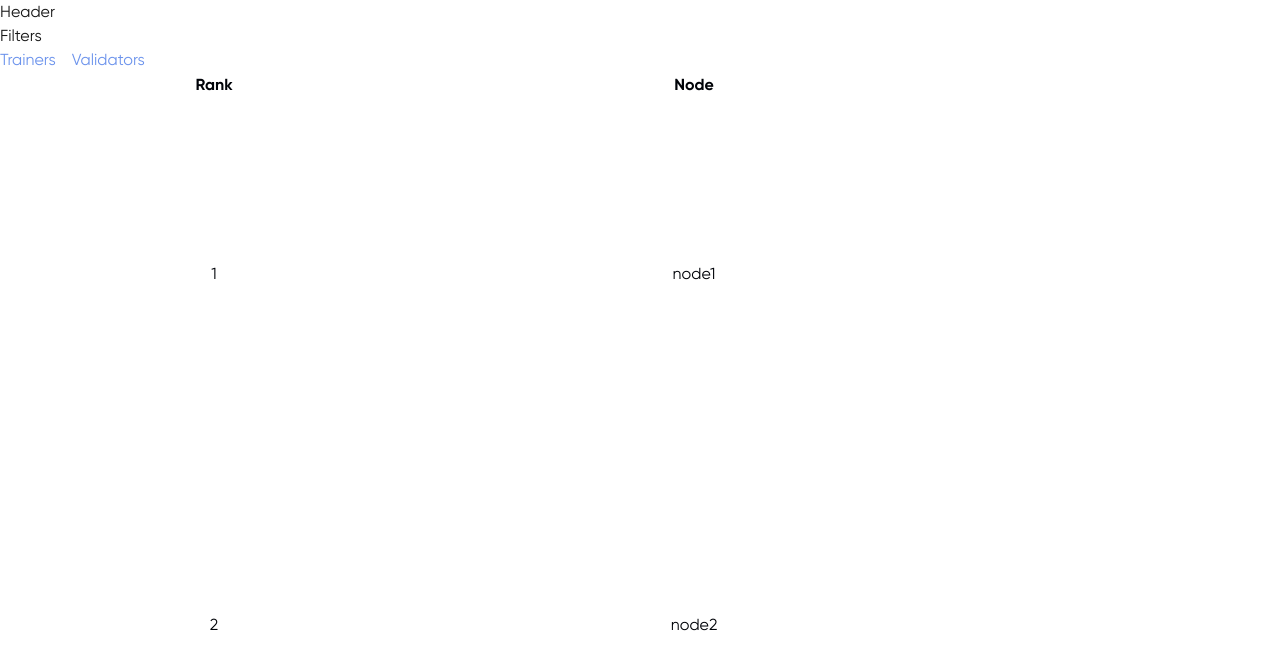
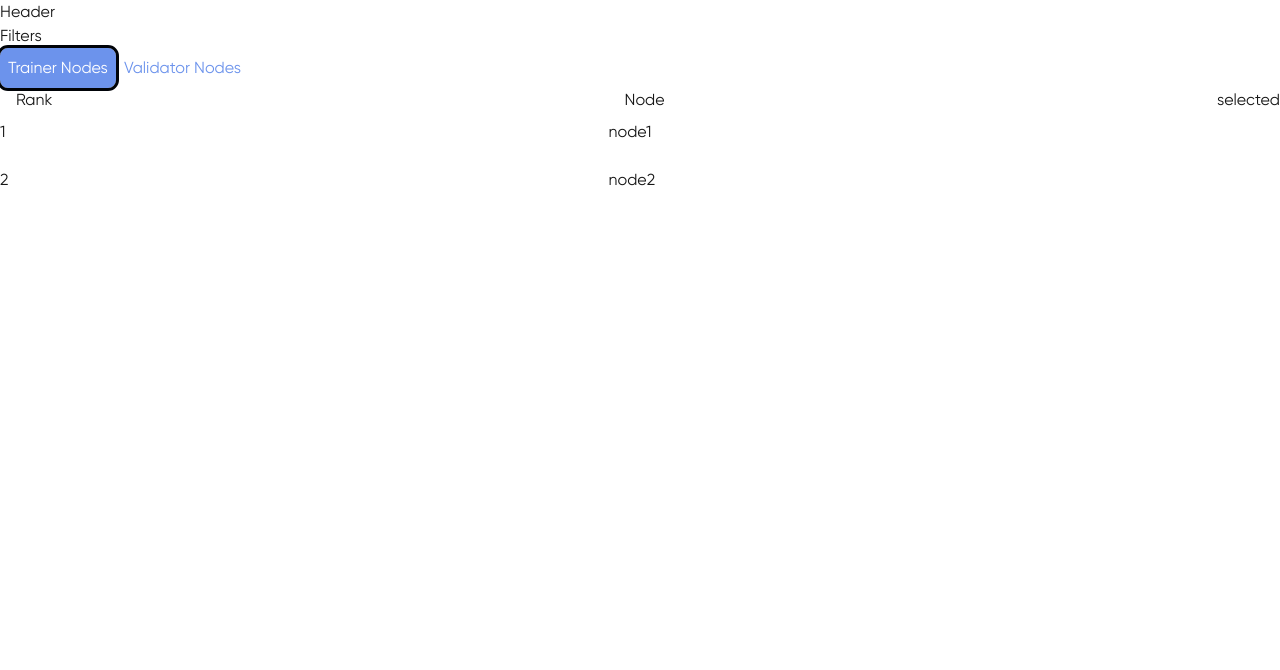
Before and after one commit to flock-io-app/flockly, a Next.js app: page / in a window 1280 px wide. Shown: the top 670 px of the page. Built offline with nearby package versions, Linux system fonts and the light colour scheme.

Commit message:
Add radio buttons

```diff
--- a/src/app/components/Button.tsx
+++ b/src/app/components/Button.tsx
@@ -1,14 +1,18 @@
 import React from "react";
 
-function Button({ label, onClick }) {
+interface ButtonProps {
+  label: string;
+  handler: () => void;
+}
+const Button: React.FC<ButtonProps> = ({ label, handler }) => {
   return (
     <button
       className="text-FlockBlue hover:rounded-lg hover:outline hover:outline-FlockBlue"
-      onClick={onClick}
+      onClick={handler}
     >
       {label}
     </button>
   );
-}
+};
 
 export default Button;
--- a/src/app/components/Index.tsx
+++ b/src/app/components/Index.tsx
@@ -1,5 +1,4 @@
 import Header from "./Header";
-import NodeItem from "./NodeItem";
 import Button from "./Button";
-import ListSelector from "./ListSelector.tsx";
-export { Header, NodeItem, Button, ListSelector };
+import RadioButtonGroup from "./RadioButtonGroup";
+export { Header, Button, RadioButtonGroup };
--- a/src/app/components/ListSelector.tsx
+++ /dev/null
@@ -1,22 +0,0 @@
-import React, { useState } from "react";
-import { Button } from "./Index";
-function ListSelector() {
-  return (
-    <div className="flex flex-row space-x-4">
-      <Button
-        label="Trainers"
-        onClick={() => {
-          alert("clicked");
-        }}
-      />
-      <Button
-        label="Validators"
-        onClick={() => {
-          alert("clicked");
-        }}
-      />
-    </div>
-  );
-}
-
-export default ListSelector;
--- /dev/null
+++ b/src/app/components/RadioButtonGroup.tsx
@@ -0,0 +1,41 @@
+import React, { useState } from "react";
+import { Tabs } from "../types";
+interface RadioButtonGroupProps {
+  buttonsConfig: { id: string; label: string }[];
+  handler: (buttonId: Tabs) => void;
+  initTab: Tabs;
+}
+const RadioButtonGroup: React.FC<RadioButtonGroupProps> = ({
+  buttonsConfig,
+  handler,
+  initTab,
+}) => {
+  const [selectedButton, setSelectedButton] = useState<string>(initTab.tab);
+
+  const radioButtonHandler = (buttonId: Tabs) => {
+    setSelectedButton(buttonId.tab);
+    handler(buttonId);
+  };
+  return (
+    <div className="flex flex-row">
+      {buttonsConfig.map(
+        (config: { id: string; label: string }, index: number) => {
+          return (
+            <div
+              key={index}
+              className={`${
+                selectedButton === config.id ? "selected" : "radio-button"
+              } p-2`}
+              onClick={() => radioButtonHandler({ tab: config.id } as Tabs)}
+            >
+              {" "}
+              {config.label}{" "}
+            </div>
+          );
+        }
+      )}
+    </div>
+  );
+};
+
+export default RadioButtonGroup;
--- a/src/app/globals.css
+++ b/src/app/globals.css
@@ -34,6 +34,13 @@ th {
   @apply bg-FlockBlue text-FlockWhite rounded-lg outline outline-FlockBlack;
 }
 
+.radio-button {
+  @apply text-FlockBlue;
+}
+.radio-button:hover {
+  @apply rounded-lg outline outline-FlockBlue;
+}
+
 @font-face {
   font-family: "Gilroy";
   src: url("../../public/Gilroy Font/gilroy-Regular.ttf") format("truetype");
--- a/src/app/page.tsx
+++ b/src/app/page.tsx
@@ -1,48 +1,84 @@
 "use client";
-import { useState } from "react";
-import { Header, ListSelector } from "./components/Index";
+import { useEffect, useState } from "react";
+import { Header, RadioButtonGroup } from "./components/Index";
+import { NodeType, Tabs } from "./types";
+
 export default function Home() {
-  const [selectedNode, setSelectedNode] = useState("");
-  const [nodes, setNodes] = useState(MOCK_NODES_TRAINERS);
+  const [selectedNode, setSelectedNode] = useState<NodeType>();
+  const [nodes, setNodes] = useState<NodeType[]>();
+  const [currentlySelectedTab, setCurrentlySelectedTab] = useState<Tabs>({
+    tab: "TRAINER",
+  });
+
+  useEffect(() => {
+    if (currentlySelectedTab.tab === "TRAINER") {
+      setNodes(MOCK_NODES_TRAINERS);
+    } else {
+      setNodes(MOCK_NODES_VALIDATORS);
+    }
+  }, [currentlySelectedTab]);
+
+  const radioButtonsHandler = (buttonId: Tabs) => {
+    setCurrentlySelectedTab(buttonId);
+  };
+
   return (
     <div className="flex flex-col h-screen">
       <Header />
       <div>Filters</div>
-      <ListSelector />
-      <div className="flex flex-row w-full h-full">
-        <table className="w-9/12 table-auto text-center text-FlockBlack ">
-          <thead>
-            <tr>
-              <th className="filterable">Rank</th>
-              <th>Node</th>
-            </tr>
-          </thead>
-          <tbody>
-            {nodes.map((node) => {
+      <RadioButtonGroup
+        buttonsConfig={BUTTON_CONFIG}
+        handler={radioButtonsHandler}
+        initTab={currentlySelectedTab}
+      />
+      <div className="flex flex-row">
+        <div className="w-full h-full">
+          <div className={`grid grid-cols-2`}>
+            {TABLE_HEADERS.map((header, index) => {
               return (
-                <tr
-                  className="node-row size-auto"
-                  key={node.name}
-                  onClick={() => setSelectedNode(node)}
+                <div
+                  key={index}
+                  className={`${
+                    header.filter ? "filterable" : ""
+                  } rounded-lg px-4`}
                 >
-                  <td>{node.rank}</td>
-                  <td>{node.name}</td>
-                </tr>
+                  {header.name}
+                </div>
               );
             })}
-          </tbody>
-        </table>
+          </div>
+          <div className={`grid grid-cols-2 gap-2`}>
+            {nodes
+              ? nodes.map((node, index) => {
+                  return (
+                    <div
+                      key={index}
+                      className={`col-span-2 grid grid-cols-2 hover:bg-FlockGrey py-2`}
+                      onClick={() => setSelectedNode(node)}
+                    >
+                      <div>{node.rank}</div>
+                      <div>{node.name}</div>
+                    </div>
+                  );
+                })
+              : ""}
+          </div>
+
+          <div></div>
+        </div>
+        <div>
+          selected
+          <NodeDetailsModal node={selectedNode} />
+        </div>
       </div>
-      <NodeDetailsModal node={selectedNode} />
-      <div></div>
     </div>
   );
 }
 interface NodeDetailsModalProps {
-  node: NodeType;
+  node?: NodeType;
 }
 const NodeDetailsModal: React.FC<NodeDetailsModalProps> = ({ node }) => {
-  return <div>{node.name}</div>;
+  return <div>{node?.name}</div>;
 };
 
 const MOCK_NODES_TRAINERS = [
@@ -69,3 +105,19 @@ const MOCK_NODES_VALIDATORS = [
     rank: 2,
   },
 ];
+
+const TABLE_HEADERS = [
+  { name: "Rank", filter: true },
+  { name: "Node", filter: false },
+];
+
+const BUTTON_CONFIG = [
+  {
+    id: "TRAINER",
+    label: "Trainer Nodes",
+  },
+  {
+    id: "VALIDATOR",
+    label: "Validator Nodes",
+  },
+];
--- a/src/app/types.tsx
+++ b/src/app/types.tsx
@@ -3,3 +3,7 @@ type NodeType = {
   history: string[];
   rank: number;
 };
+
+type Tabs = { tab: "TRAINER" | "VALIDATOR" };
+
+export type { NodeType, Tabs };
```
